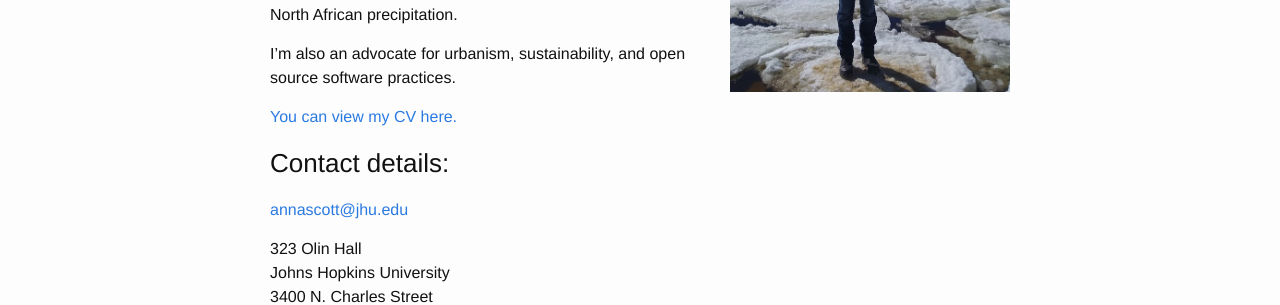
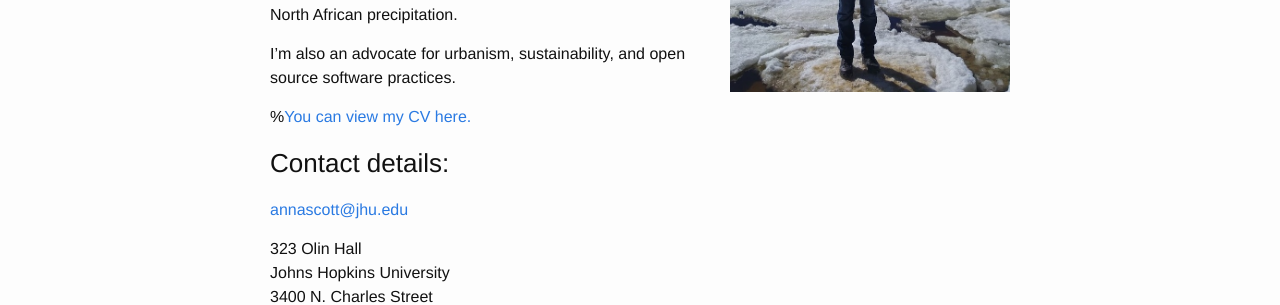
Before and after one commit to gottscott/gottscott.github.io, a Jekyll site: the page built from about.md, in a window 1280 px wide. Shown: the part 326-631 px from the top of the page. Built offline with Jekyll 4.4.1, drawn with Linux system fonts in a browser that asks for light colours.

```diff
--- a/about.md
+++ b/about.md
@@ -16,7 +16,7 @@ I'm interested in climate dynamics and understanding the how and why of what goe
 
 I'm also an advocate for urbanism, sustainability, and open source software practices.
 
-[You can view my CV here.](https://docs.google.com/document/d/1FemGjRtLl9aGJwPRqmXSjJoIl67tkONhDSKprFpBCLo/pub)
+%[You can view my CV here.](https://docs.google.com/document/d/1FemGjRtLl9aGJwPRqmXSjJoIl67tkONhDSKprFpBCLo/pub)
 
 ## Contact details:
 
```
